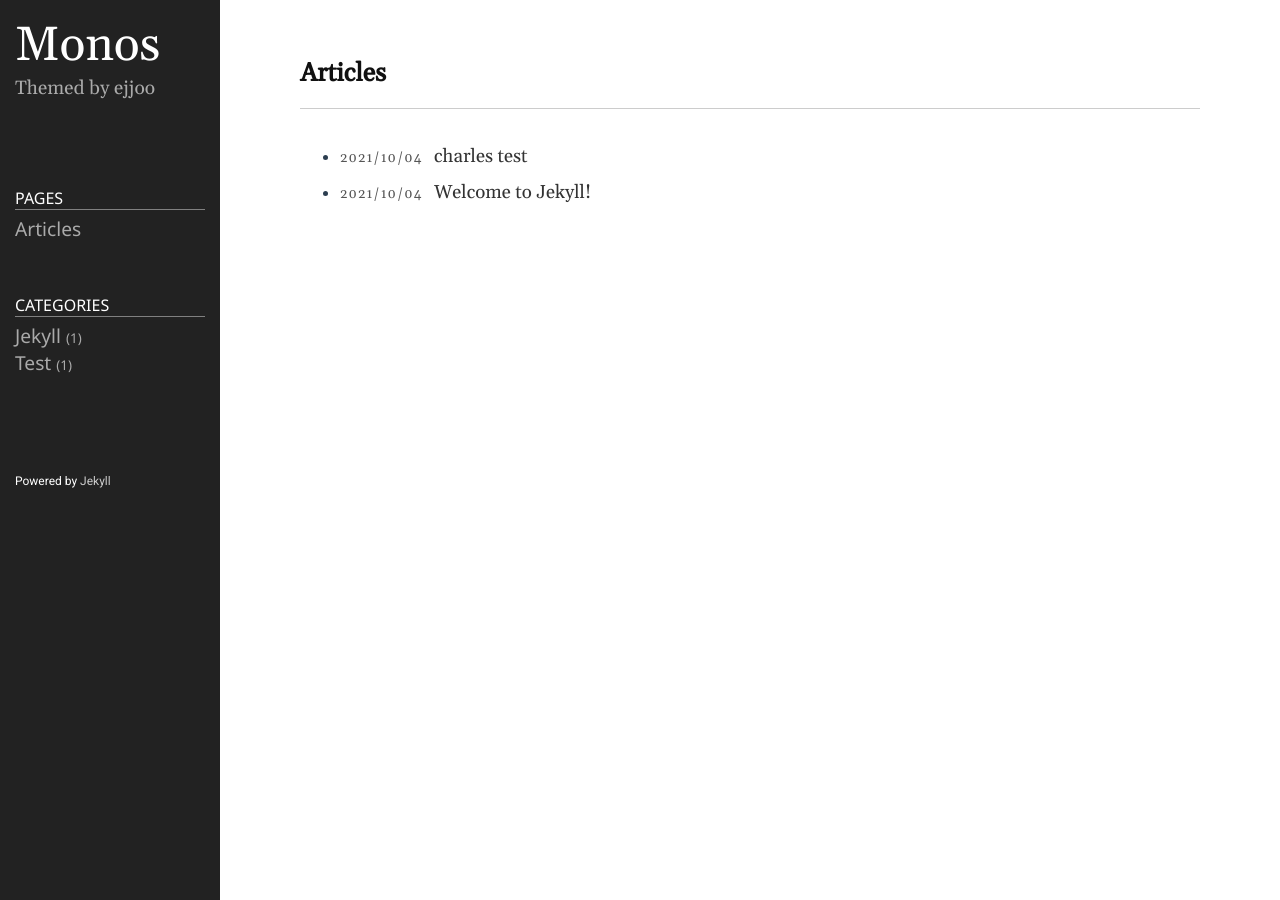
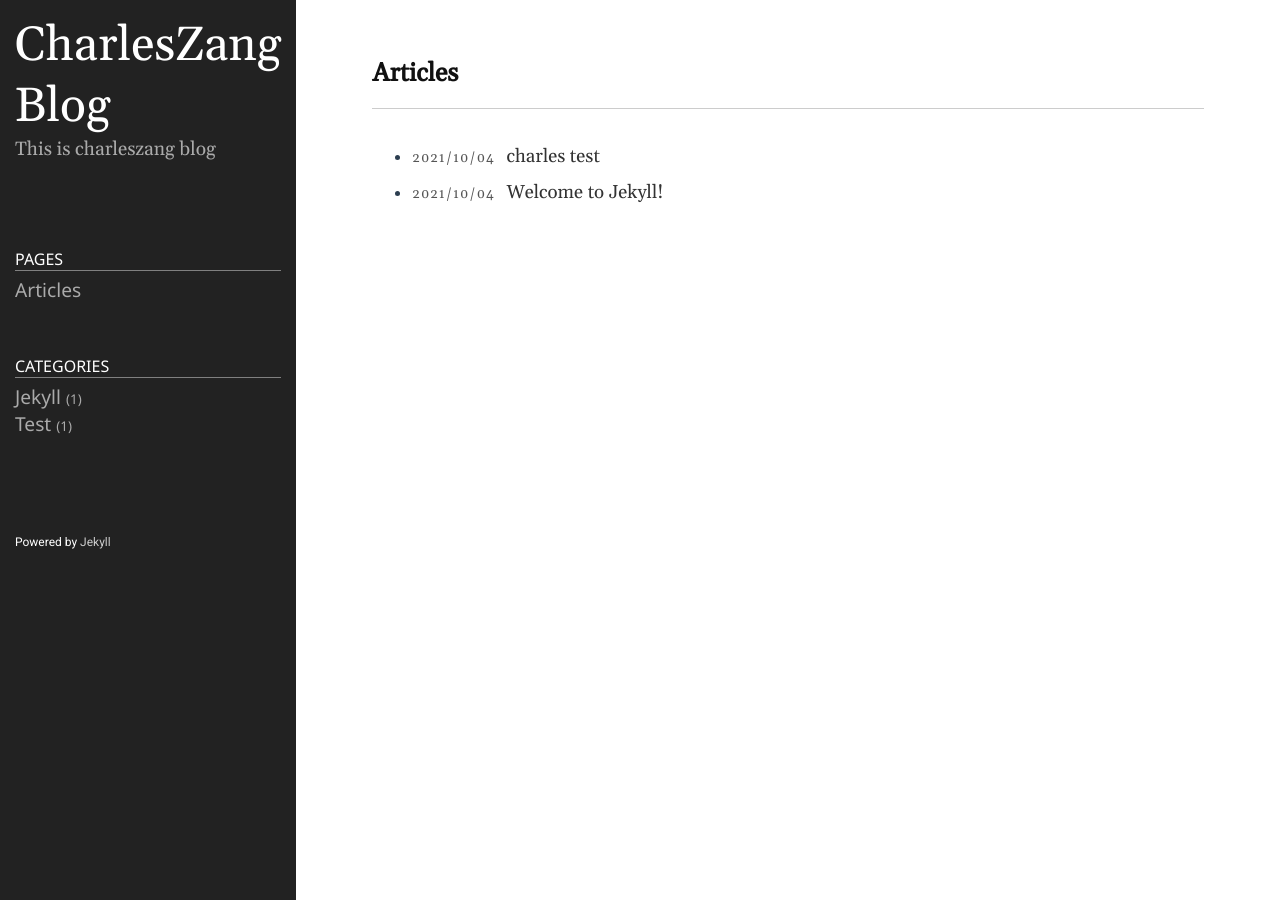
Before and after one commit to MZCharlesZang/blog, a Jekyll site: the page built from index.md, in a window 1280 px wide. Built offline with Jekyll 4.4.1, drawn with Linux system fonts in a browser that asks for light colours.

Commit message:
Update _config.yml

```diff
--- a/_config.yml
+++ b/_config.yml
@@ -18,13 +18,13 @@
 # You can create any custom variable you would like, and they will be accessible
 # in the templates via {{ site.myvariable }}.
 
-title: Monos
-email: ejjoo7994@gmail.com
+title: CharlesZang Blog
+email: zangmingzhe@gmail.com
 description: >- # this means to ignore newlines until "baseurl:"
-  Themed by ejjoo
+  This is charleszang blog
 # baseurl: "/" # the subpath of your site, e.g. /blog
 # url: "http://ejjoo.github.io" # the base hostname & protocol for your site, e.g. http://example.com
-github_username: ejjoo
+github_username: MZCharlesZang
 highlighter: rouge
 svg:
   optimize: true
```
